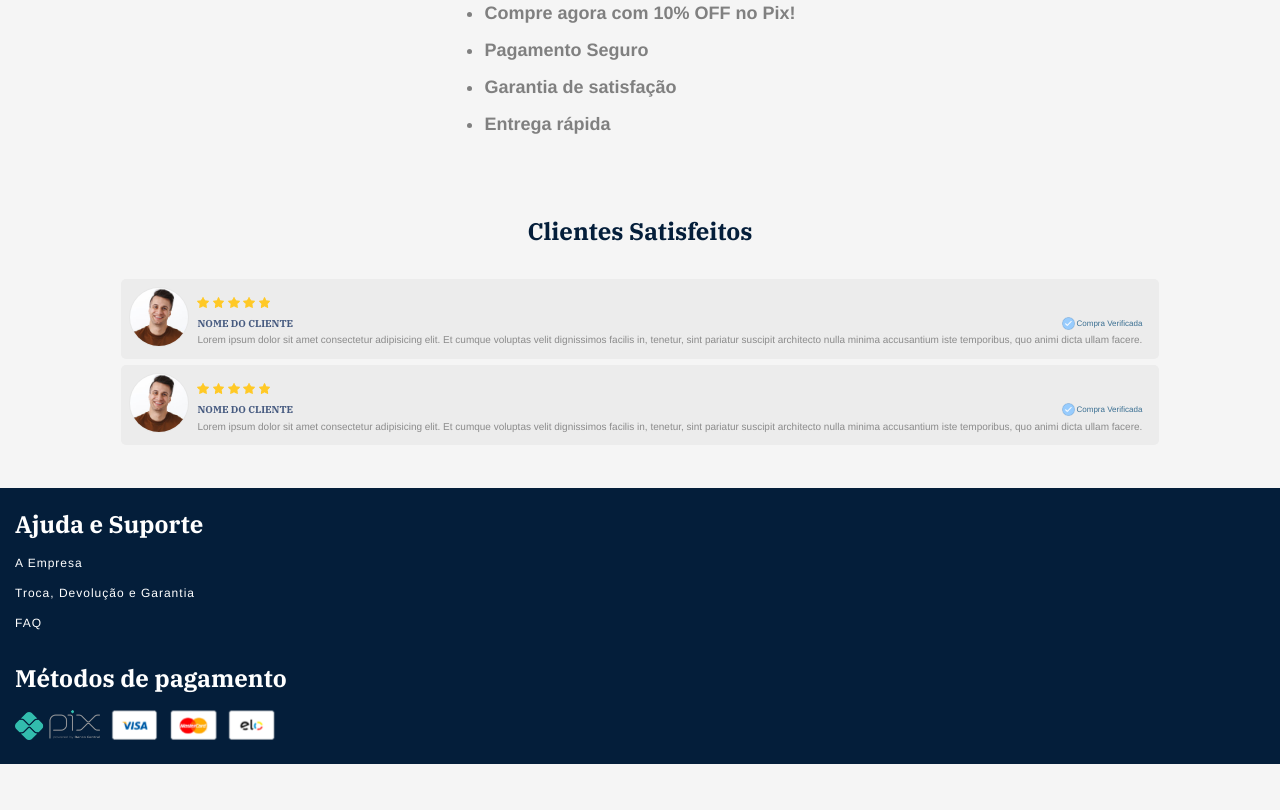
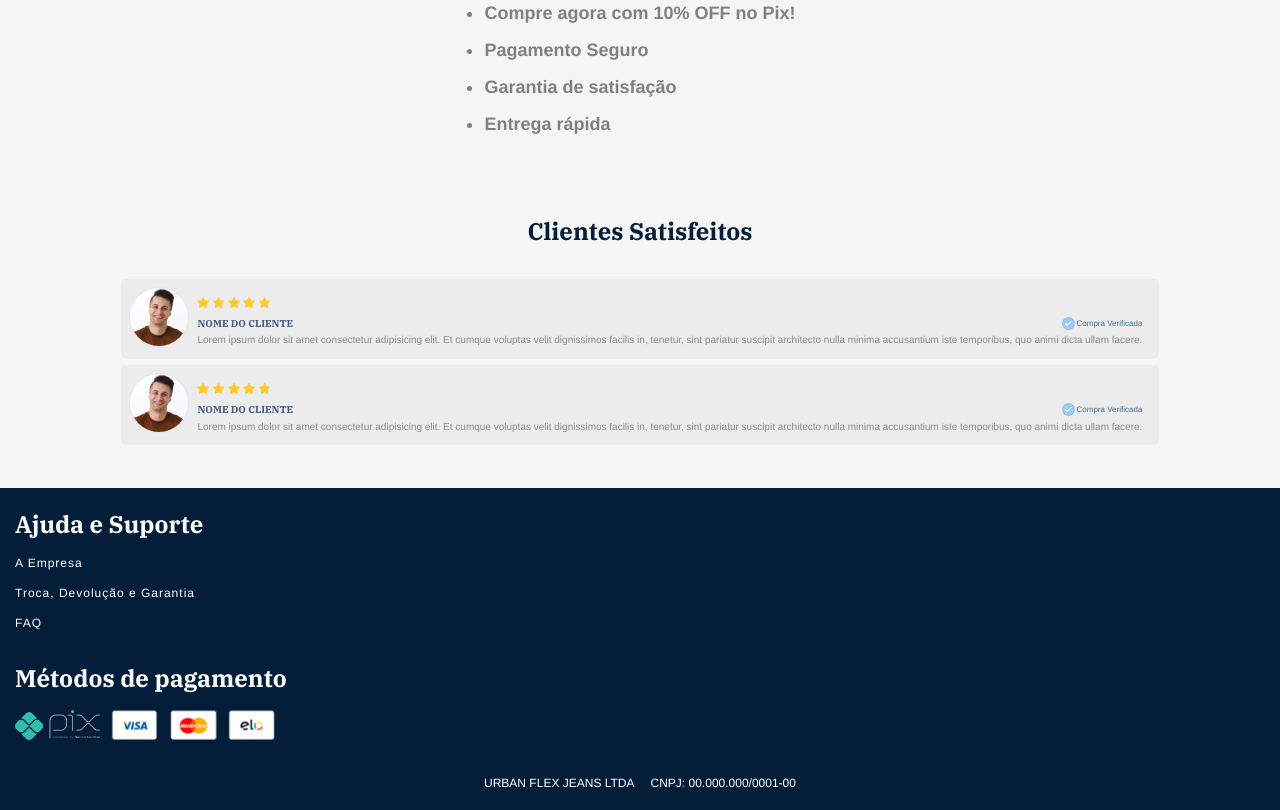
Before and after one commit to 4l0p/shirt, a plain HTML site: page index.html in a window 1280 px wide. Shown: the part 2361-3171 px from the top of the page. Before the commit the page ends 3125 px from the top, so only its background shows below. Drawn offline with Linux system fonts and the light colour scheme; a web font is replaced by a local one.

Commit message:
31 - add informação de cnpj rodape

```diff
--- a/index.html
+++ b/index.html
@@ -349,6 +349,11 @@
                 <img class="size" src="assets/elo.png" alt="">
                 <img class="size" src="assets/amex.png" alt="">
             </div>
+
+            <div class="cnpj">
+                <div class="cnpj__name">URBAN FLEX JEANS LTDA</div>
+                <div class="cnpj__number">CNPJ: 00.000.000/0001-00</div>
+            </div>
         </div>
     </footer>
 </body>
--- a/style.css
+++ b/style.css
@@ -556,5 +556,15 @@ footer {
                 margin-right: 0.5rem;
             }
         }
+
+        .cnpj {
+            color: #ffffff;
+            width: 100%;
+            display: flex;
+            justify-content: center;
+            gap: 1rem;
+            font-family: var(--font-small);
+            font-size: 12px;
+        }
     }
 }
```
